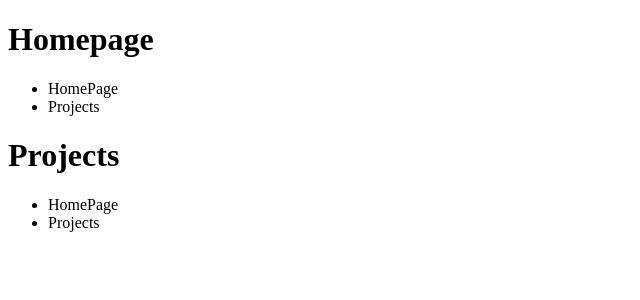
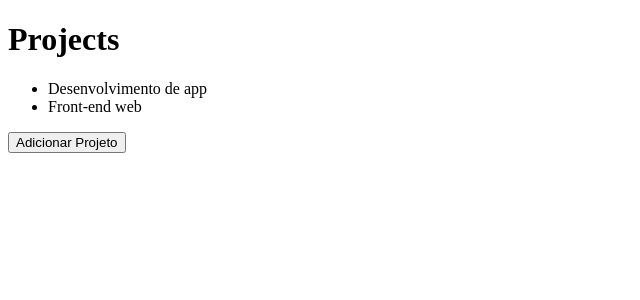
Before and after one commit to leticiaenz/bootcamp-fronend, a React app: page / in a window 1280 px wide. Shown: the top 300 px of the page, without its empty margins (0-640 px from the left). Built offline with nearby package versions, Linux system fonts and the light colour scheme.

Commit message:
Class 06: state and immutability

```diff
--- a/src/App.js
+++ b/src/App.js
@@ -1,21 +1,30 @@
-import React from "react";
+import React, { useState } from "react";
 import Header from "./components/Header";
 
 function App() {
+  const [projects, setProjects] = useState([
+    "Desenvolvimento de app",
+    "Front-end web",
+  ]);
+
+  function handleAddProject() {
+    // projects.push(`Novo Projeto ${Date.now()}`);
+    // console.log(projects);
+
+    setProjects([...projects, `Novo Projeto ${Date.now()}`]);
+  }
   return (
     <>
-      <Header title="Homepage">
-        <ul>
-          <li>HomePage</li>
-          <li>Projects</li>
-        </ul>
-      </Header>
-      <Header title="Projects">
-        <ul>
-          <li>HomePage</li>
-          <li>Projects</li>
-        </ul>
-      </Header>
+      <Header title="Projects" />
+      <ul>
+        {projects.map((project) => (
+          <li key={project}>{project}</li>
+        ))}
+      </ul>
+
+      <button type="button" onClick={handleAddProject}>
+        Adicionar Projeto
+      </button>
     </>
   );
 }
--- a/src/components/Header.js
+++ b/src/components/Header.js
@@ -1,10 +1,9 @@
 import React from "react";
 
-export default function Header({ title, children }) {
+export default function Header({ title }) {
   return (
     <header>
       <h1>{title}</h1>
-      {children}
     </header>
   );
 }
```
